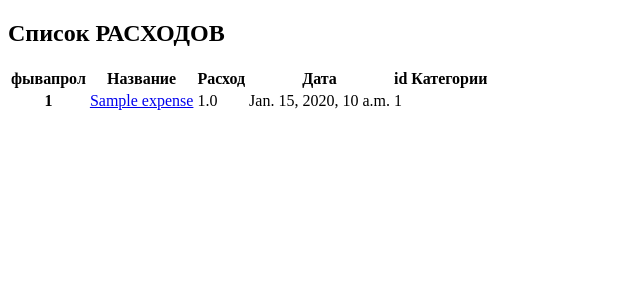
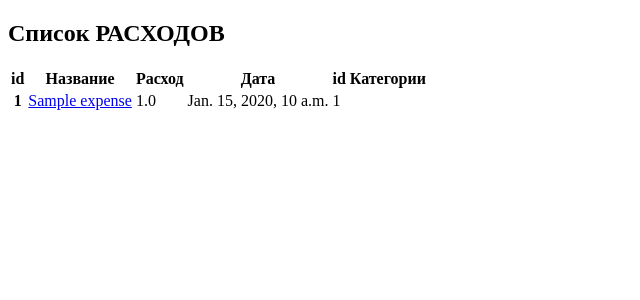
Before and after one commit to Gertrudekapllan/Expenses, a Django app: page /expense/list in a window 1280 px wide. Shown: the part 60-360 px from the top of the page, without its empty margins (0-640 px from the left). Run offline with Django 4.2, Linux system fonts and the light colour scheme; tables that the repository leaves empty hold one stand-in row (values such as "Sample post").

Commit message:
second commit

```diff
--- a/templates/expense/expense-list.html
+++ b/templates/expense/expense-list.html
@@ -8,7 +8,7 @@
   <table class="table">
     <thead>
       <tr>
-        <th scope="col">фывапрол</th>
+        <th scope="col">id</th>
         <th scope="col">Название</th>
         <th scope="col">Расход</th>
         <th scope="col">Дата</th>
```
